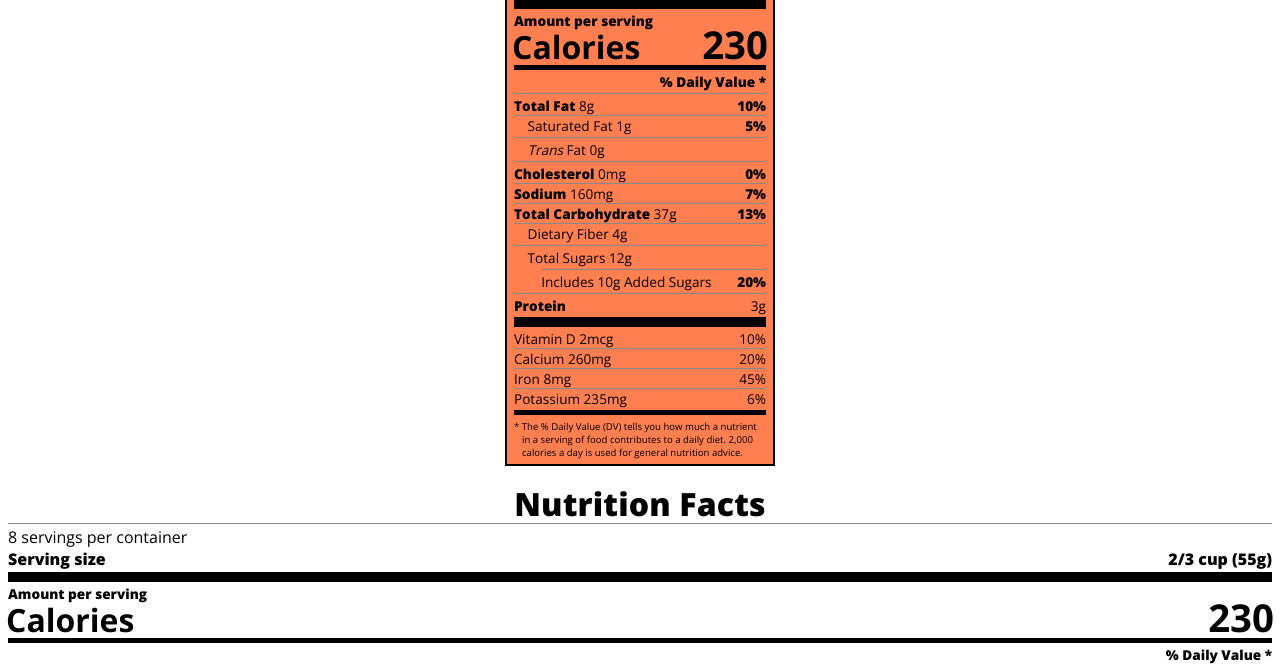
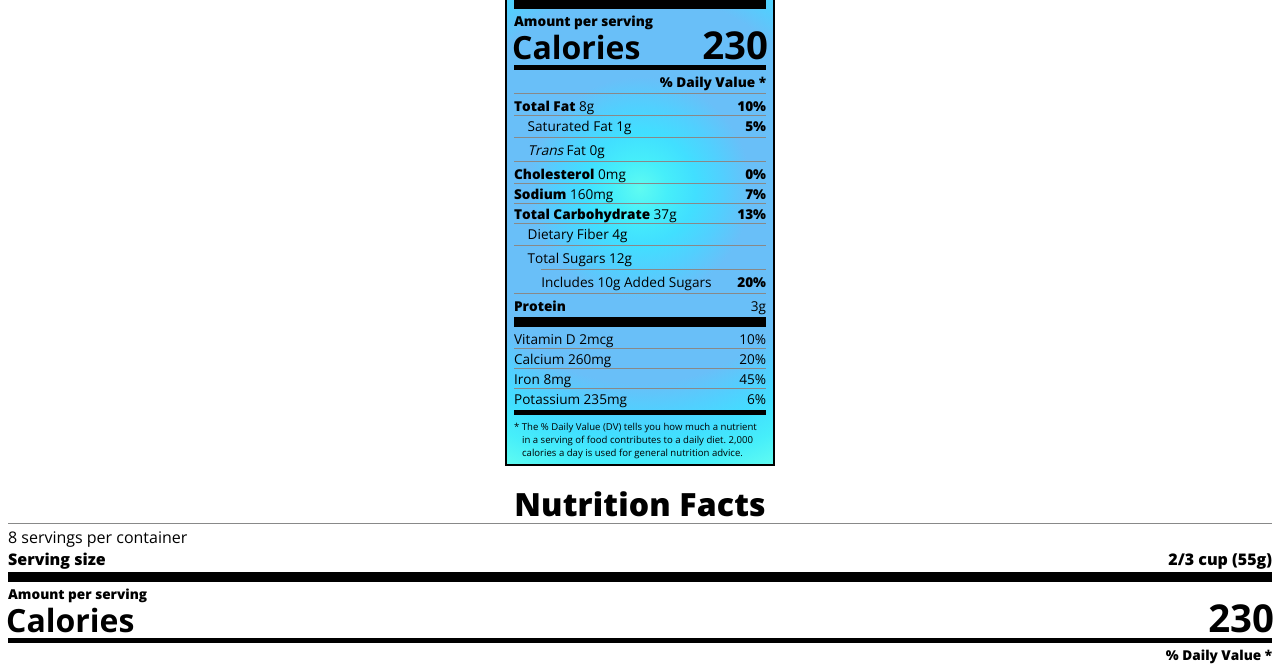
Before and after one commit to davidxv15/Nutrition-Label, a plain HTML site: page index.html in a window 1280 px wide. Shown: the part 684-1350 px from the top of the page. Drawn offline with nearby package versions, Linux system fonts and the light colour scheme.

Commit message:
gradient

```diff
--- a/style.css
+++ b/style.css
@@ -7,7 +7,7 @@
 }
 
 body {
-    font-family: 'Open Sans', sans-serif;
+  font-family: "Open Sans", sans-serif;
 }
 
 .label {
@@ -22,13 +22,14 @@
   width: 270px;
   margin: 20px auto;
   padding: 0 7px;
-    background-color: coral;
+  /* background-color: coral; */
+  background-image: radial-gradient(circle, #5ffbf1, #46eefa, #41dfff, #52cffe, #69bff8, #69bff8, #69bff8, #69bff8, #52cffe, #41dfff, #46eefa, #5ffbf1);
 }
 
 header h1 {
   text-align: center;
   margin: -4px 0;
-    letter-spacing: 0.15px
+  letter-spacing: 0.15px;
 }
 
 p {
@@ -50,7 +51,8 @@
   height: 10px;
 }
 
-  .large, .medium {
+.large,
+.medium {
   background-color: black;
   border: 0;
 }
@@ -62,7 +64,6 @@
 .small-text {
   font-size: 0.85rem;
 }
-
 
 .calories-info {
   display: flex;
```
Lines whose indentation alone changed are shown as unchanged.
